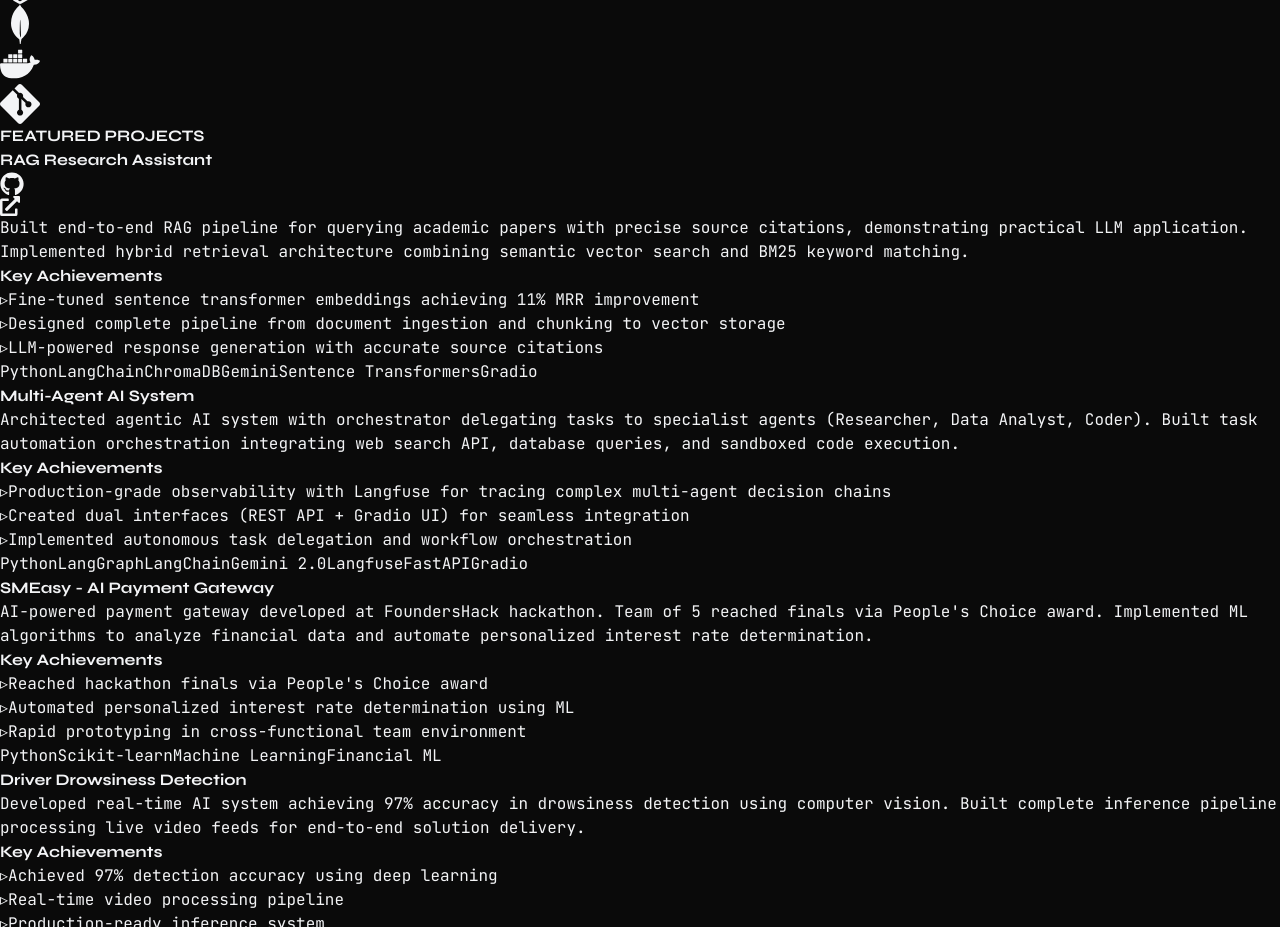
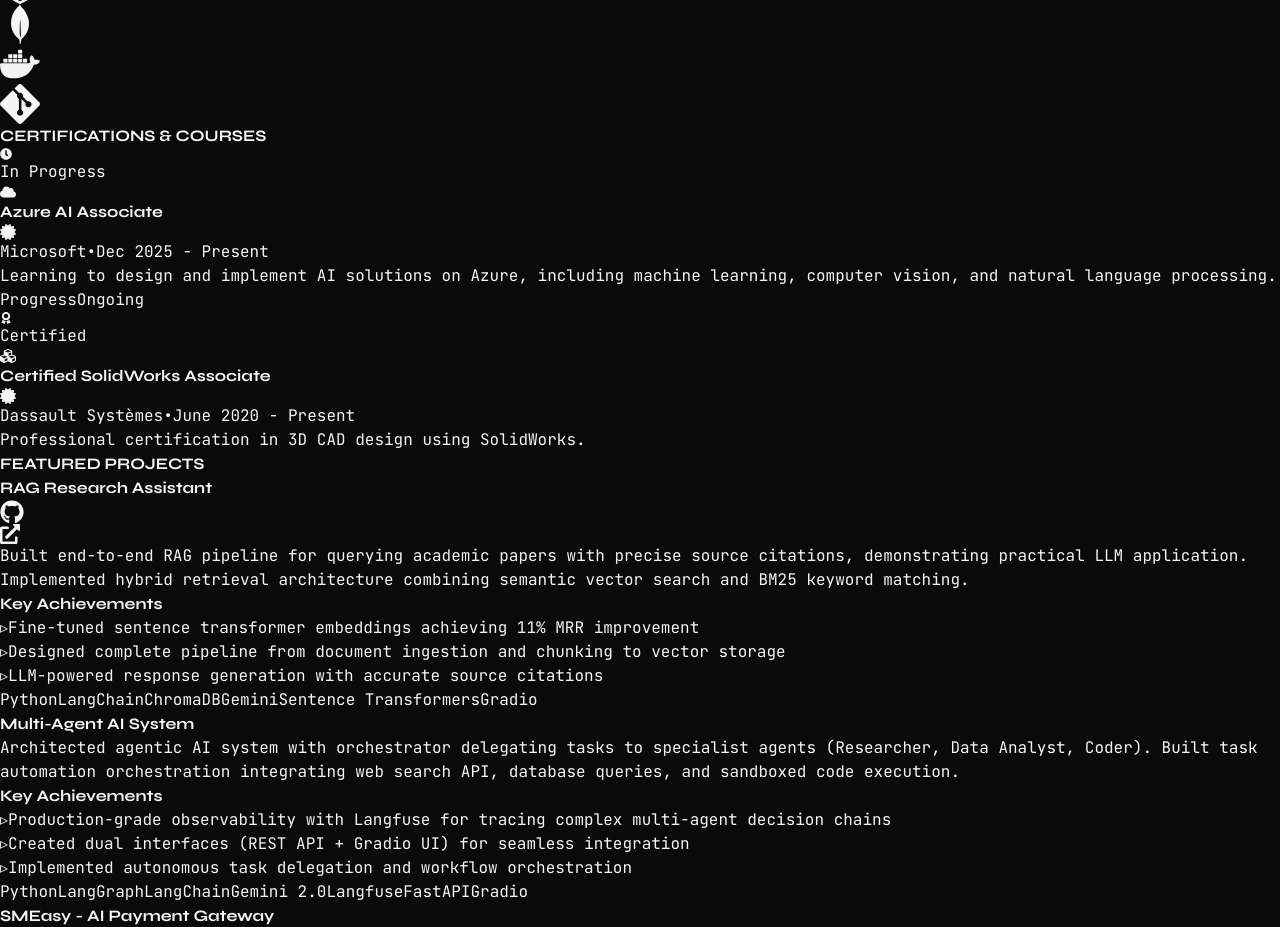
Before and after one commit to rid-saw/portfolio, a React (Vite) app: page / in a window 1280 px wide. Shown: the part 1240-2167 px from the top of the page. Built offline with nearby package versions, Linux system fonts and the light colour scheme.

Commit message:
Added certifications and changed tab icon

```diff
--- a/index.html
+++ b/index.html
@@ -2,7 +2,7 @@
 <html lang="en">
   <head>
     <meta charset="UTF-8" />
-    <link rel="icon" type="image/svg+xml" href="/vite.svg" />
+    <link rel="icon" type="image/svg+xml" href="/favicon-geometric.svg" />
     <meta name="viewport" content="width=device-width, initial-scale=1.0" />
     <title>portfolio</title>
   </head>
--- a/src/App.jsx
+++ b/src/App.jsx
@@ -1,6 +1,7 @@
 import Hero from './components/Hero'
 import About from './components/About'
 import Skills from './components/Skills'
+import Certifications from './components/Certifications'
 import Projects from './components/Projects'
 import Experience from './components/Experience'
 import Contact from './components/Contact'
@@ -13,6 +14,7 @@
       <Hero />
       <About />
       <Skills />
+      <Certifications />
       <Projects />
       <Experience />
       <Contact />
--- /dev/null
+++ b/src/components/Certifications.jsx
@@ -0,0 +1,140 @@
+import { motion } from 'framer-motion'
+import { useInView } from 'react-intersection-observer'
+import { FaCertificate, FaAward, FaClock, FaCloud, FaCubes } from 'react-icons/fa'
+
+const Certifications = () => {
+  const [ref, inView] = useInView({
+    triggerOnce: true,
+    threshold: 0.1,
+  })
+
+  const certifications = [
+    {
+      title: 'Azure AI Associate',
+      provider: 'Microsoft',
+      status: 'In Progress',
+      date: 'Dec 2025 - Present',
+      description: 'Learning to design and implement AI solutions on Azure, including machine learning, computer vision, and natural language processing.',
+      icon: FaCloud,
+      color: 'from-cyan-500 to-blue-500',
+      inProgress: true,
+    },
+    {
+      title: 'Certified SolidWorks Associate',
+      provider: 'Dassault Systèmes',
+      status: 'Certified',
+      date: 'June 2020 - Present',
+      description: 'Professional certification in 3D CAD design using SolidWorks.',
+      icon: FaCubes,
+      color: 'from-purple-500 to-pink-500',
+      inProgress: false,
+    },
+    // Add more certifications here as you complete them
+    // Example:
+    // {
+    //   title: 'TensorFlow Developer Certificate',
+    //   provider: 'Google',
+    //   status: 'Certified',
+    //   date: 'Jan 2024',
+    //   description: 'Deep learning and neural networks with TensorFlow',
+    //   icon: SiTensorflow,
+    //   color: 'from-orange-500 to-yellow-500',
+    //   inProgress: false,
+    // },
+  ]
+
+  return (
+    <section id="certifications" className="py-20 md:py-32 bg-[#0a0a0a] relative">
+      <div className="max-w-6xl mx-auto px-4 sm:px-6 lg:px-8">
+        <motion.div
+          ref={ref}
+          initial={{ opacity: 0, y: 30 }}
+          animate={inView ? { opacity: 1, y: 0 } : {}}
+          transition={{ duration: 0.6 }}
+        >
+          <h2 className="text-4xl md:text-5xl font-bold mb-6 gradient-text">
+            CERTIFICATIONS & COURSES
+          </h2>
+          <div className="h-1 w-20 bg-cyan-500 mb-12" />
+
+          <div className="grid md:grid-cols-2 gap-6">
+            {certifications.map((cert, index) => (
+              <motion.div
+                key={cert.title}
+                initial={{ opacity: 0, y: 20 }}
+                animate={inView ? { opacity: 1, y: 0 } : {}}
+                transition={{ delay: index * 0.1, duration: 0.6 }}
+                className="bg-[#151515] border border-cyan-500/20 p-6 hover:border-cyan-500/50
+                         transition-all group relative overflow-hidden"
+              >
+                {/* Status badge */}
+                <div className="absolute top-4 right-4">
+                  {cert.inProgress ? (
+                    <span className="flex items-center gap-2 px-3 py-1 bg-yellow-500/10 text-yellow-400
+                                   text-xs border border-yellow-500/30 font-medium uppercase tracking-wider">
+                      <FaClock size={12} />
+                      In Progress
+                    </span>
+                  ) : (
+                    <span className="flex items-center gap-2 px-3 py-1 bg-green-500/10 text-green-400
+                                   text-xs border border-green-500/30 font-medium uppercase tracking-wider">
+                      <FaAward size={12} />
+                      Certified
+                    </span>
+                  )}
+                </div>
+
+                {/* Icon */}
+                <div className="mb-4">
+                  <cert.icon className="text-cyan-400 text-4xl group-hover:scale-110 transition-transform" />
+                </div>
+
+                {/* Title */}
+                <h3 className="text-2xl font-bold text-white mb-2 group-hover:text-cyan-400 transition-colors">
+                  {cert.title}
+                </h3>
+
+                {/* Provider */}
+                <div className="flex items-center gap-2 mb-3">
+                  <FaCertificate className="text-cyan-500 text-sm" />
+                  <span className="text-gray-400 font-medium">{cert.provider}</span>
+                  <span className="text-gray-600">•</span>
+                  <span className="text-gray-500 text-sm">{cert.date}</span>
+                </div>
+
+                {/* Description */}
+                <p className="text-gray-300 text-sm leading-relaxed mb-4">
+                  {cert.description}
+                </p>
+
+                {/* Progress bar for in-progress courses */}
+                {cert.inProgress && (
+                  <div className="mt-4">
+                    <div className="flex justify-between items-center mb-2">
+                      <span className="text-xs text-gray-400 uppercase tracking-wider">Progress</span>
+                      <span className="text-xs text-cyan-400 font-medium">Ongoing</span>
+                    </div>
+                    <div className="w-full h-2 bg-gray-800 overflow-hidden">
+                      <motion.div
+                        className={`h-full bg-gradient-to-r ${cert.color}`}
+                        initial={{ width: 0 }}
+                        animate={inView ? { width: '60%' } : {}}
+                        transition={{ delay: 0.5, duration: 1 }}
+                      />
+                    </div>
+                  </div>
+                )}
+
+                {/* Gradient bar */}
+                <div className={`absolute bottom-0 left-0 right-0 h-1 bg-gradient-to-r ${cert.color}
+                               opacity-0 group-hover:opacity-100 transition-opacity`} />
+              </motion.div>
+            ))}
+          </div>
+        </motion.div>
+      </div>
+    </section>
+  )
+}
+
+export default Certifications
--- a/src/components/Navigation.jsx
+++ b/src/components/Navigation.jsx
@@ -12,7 +12,7 @@
     return () => window.removeEventListener('scroll', handleScroll)
   }, [])
 
-  const navItems = ['About', 'Skills', 'Projects', 'Experience', 'Contact']
+  const navItems = ['About', 'Skills', 'Certifications', 'Projects', 'Experience', 'Contact']
 
   return (
     <motion.nav
```
Also changed, not shown: public/favicon-geometric.svg (added).
